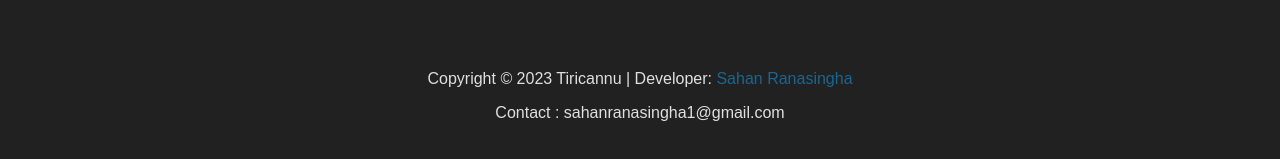
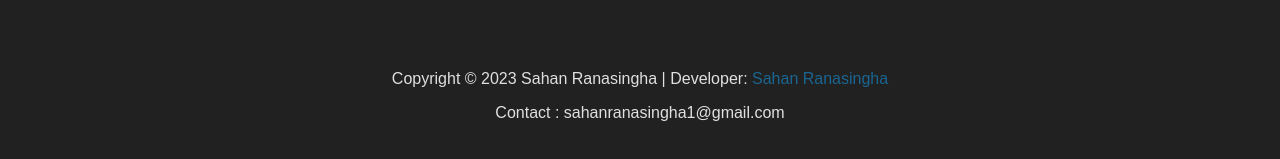
Before and after one commit to sahanRanasingha/LiveCodeViewer, a plain HTML site: page index.html in a window 1280 px wide. Shown: the part 1379-1538 px from the top of the page. Drawn offline with Linux system fonts and the light colour scheme.

Commit message:
Update 1.0

```diff
--- a/index.html
+++ b/index.html
@@ -37,8 +37,7 @@
     </div>
 
     <footer class="tm-footer text-center">
-        <p>Copyright &copy; <script>document.write(new Date().getFullYear())</script> Tiricannu
-
+        <p>Copyright &copy; <script>document.write(new Date().getFullYear())</script> Sahan Ranasingha
         | Developer: <a rel="nofollow" href="https://sahan-ranasingha.web.app">Sahan Ranasingha</a></p>
         <p>Contact : sahanranasingha1@gmail.com</p>
     </footer>
```
